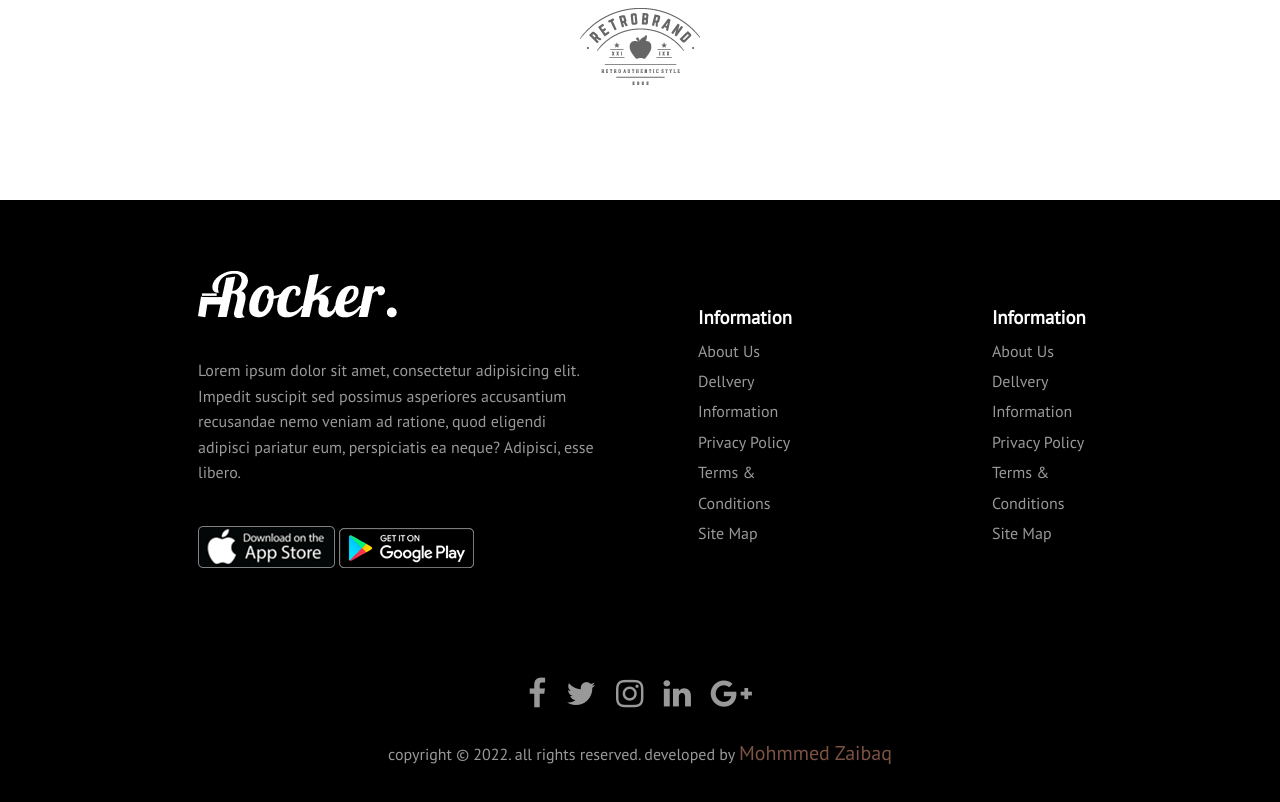
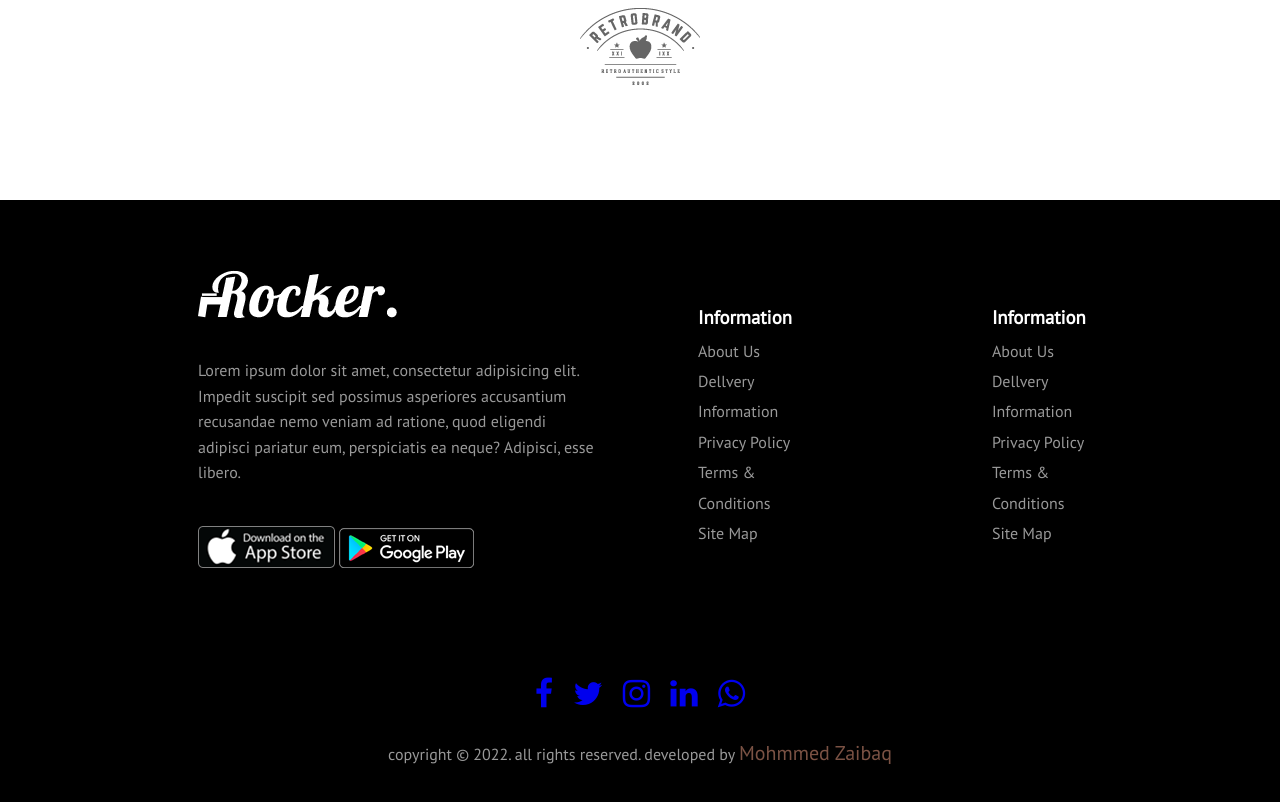
Before and after one commit to mohmmed-zaibaq/Rocker-2, a plain HTML site: page index.html in a window 1280 px wide. Shown: the part 3805-4607 px from the top of the page. Drawn offline with Linux system fonts and the light colour scheme.

Commit message:
add social media links

```diff
--- a/css/new peoject.css
+++ b/css/new peoject.css
@@ -474,6 +474,10 @@ section.slider img {
 .final-icon li {
   margin: 0 10px;
   color: #999;
+  transition: color 0.3s;
+}
+.final-icon li:hover a {
+  color: #fff;
 }
 .soicl-medi {
   text-align: center;
--- a/index.html
+++ b/index.html
@@ -514,11 +514,11 @@
         </div>
         <div class="soicl-medi">
           <ul class="final-icon list-unstyled">
-            <li><i class="fa fa-facebook fa-2x"></i></li>
-            <li><i class="fa fa-twitter fa-2x"></i></li>
-            <li><i class="fa fa-instagram fa-2x"></i></li>
-            <li><i class="fa fa-linkedin fa-2x"></i></li>
-            <li><i class="fa fa-google-plus fa-2x"></i></li>
+            <li><a target="_blank" href="https://wa.me/970599783727"><i class="fa fa-facebook fa-2x"></i></a></li>
+            <li><a target="_blank" href="https://wa.me/970599783727"><i class="fa fa-twitter fa-2x"></i></a></li>
+            <li><a target="_blank" href="https://wa.me/970599783727"><i class="fa fa-instagram fa-2x"></i></a></li>
+            <li><a target="_blank" href="https://wa.me/970599783727"><i class="fa fa-linkedin fa-2x"></i></a></li>
+            <li><a target="_blank" href="https://wa.me/970599783727"><i class="fa fa-whatsapp fa-2x"></i></a></li>
           </ul>
           <p>copyright © 2022. all rights reserved. developed by <a target="_blank" href="https://wa.me/970599783727">Mohmmed Zaibaq</a></p>
         </div>
```
